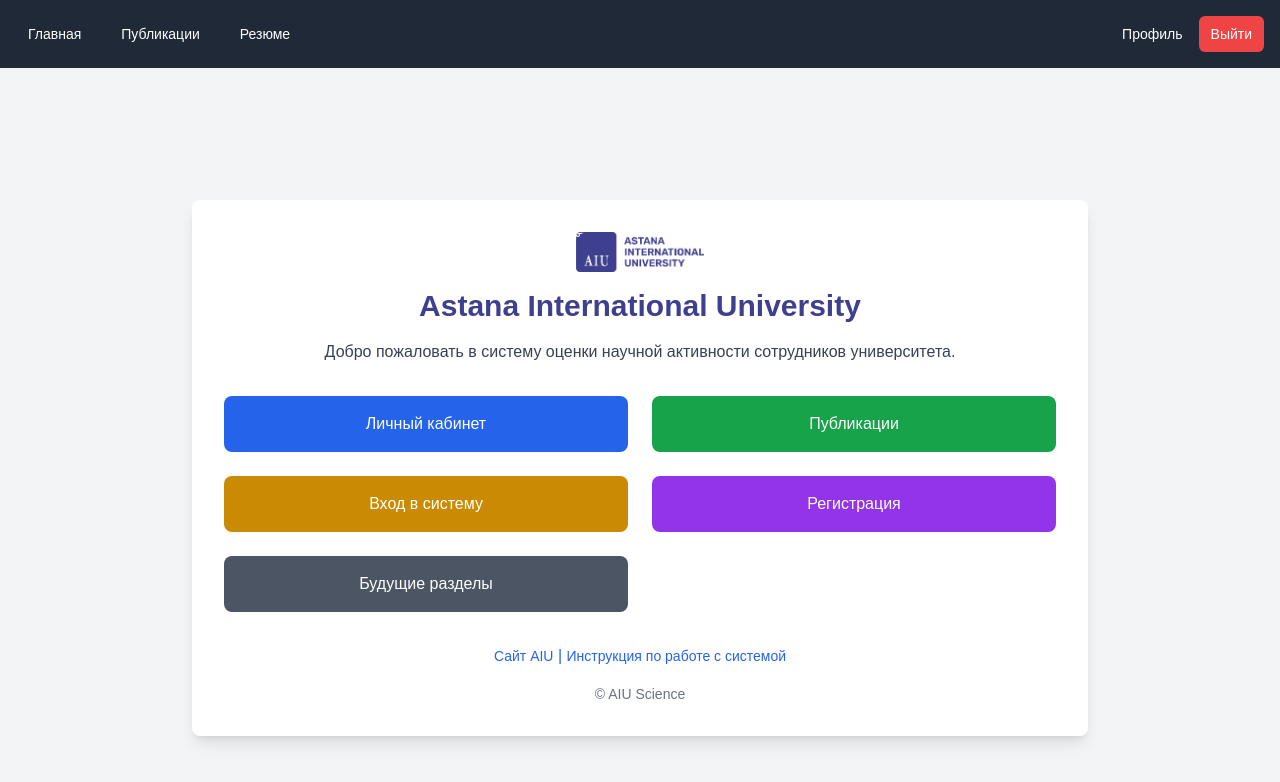
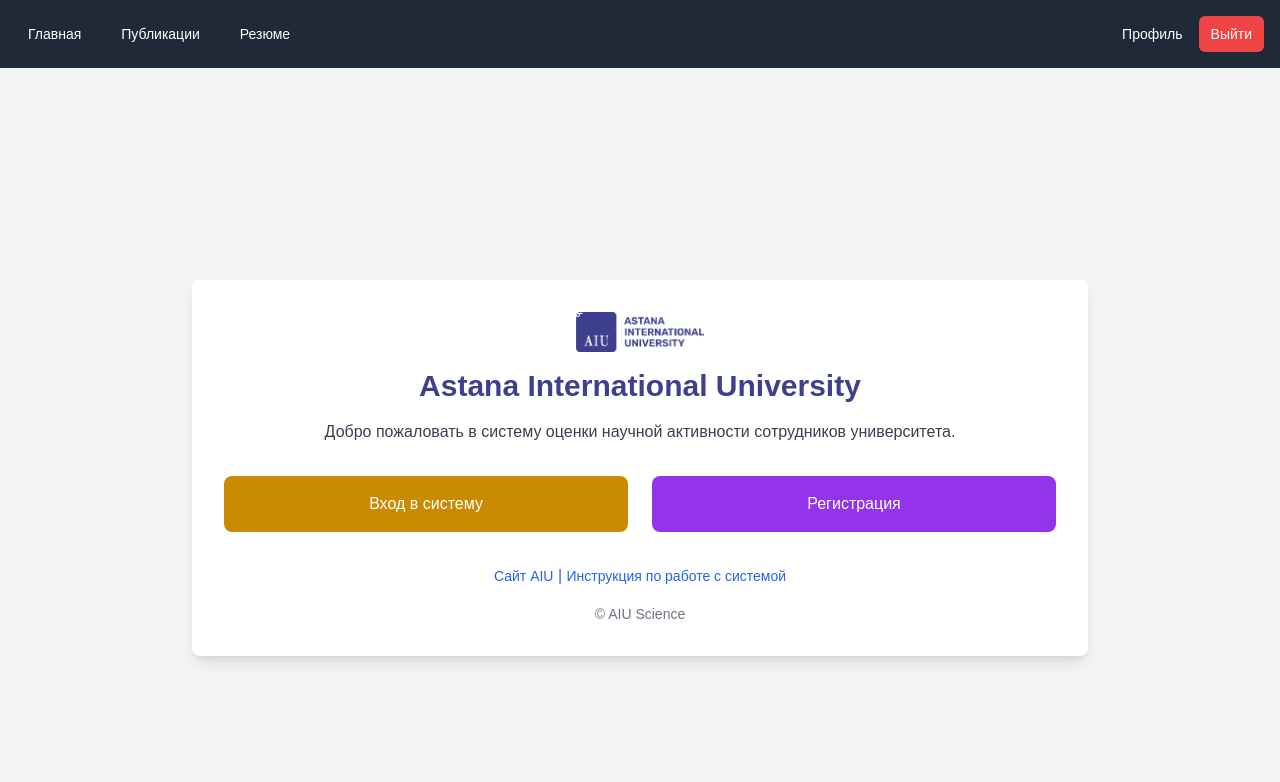
Before and after one commit to AdulIT/aiu-science, a Next.js app: page / in a window 1280 px wide. Shown: the top 782 px of the page. Built offline with nearby package versions, Linux system fonts and the light colour scheme.

Commit message:
refactor: changes on the main page

```diff
--- a/app/admin-publications/page.js
+++ b/app/admin-publications/page.js
@@ -29,6 +29,9 @@
   const [maxYear, setMaxYear] = useState('');
   const [yearRange, setYearRange] = useState({ from: '', to: '' });
 
+  const url = process.env.NEXT_PUBLIC_API_URL;
+
+  console.log(url);
 
   useEffect(() => {
     const fetchData = async () => {
@@ -46,7 +49,8 @@
         }
 
         const response = await makeAuthenticatedRequest(
-          'http://localhost:8080/api/admin/publications',
+        //   `'http://localhost:8080/api/admin/publications'`,
+          `${url}/api/admin/publications`,
           { method: 'GET', headers: { Authorization: `Bearer ${token}` } },
           router
         );
@@ -80,7 +84,8 @@
       try {
         const token = localStorage.getItem('accessToken');
         const response = await makeAuthenticatedRequest(
-          'http://localhost:8080/api/admin/users',
+        //   'http://localhost:8080/api/admin/users',
+          `${url}/api/admin/users`,
           { method: 'GET', headers: { Authorization: `Bearer ${token}` } },
           router
         );
@@ -128,7 +133,7 @@
       return;
     }
 
-    const response = await makeAuthenticatedRequest('http://localhost:8080/api/admin/generateAllPublicationsReport', {
+    const response = await makeAuthenticatedRequest(`${url}/api/admin/generateAllPublicationsReport`, {
       method: 'POST',
       headers: {
         Authorization: `Bearer ${token}`,
@@ -163,7 +168,7 @@
     }
 
     const response = await makeAuthenticatedRequest(
-      `http://localhost:8080/api/admin/generateUserReport`,
+      `${url}/api/admin/generateUserReport`,
       {
         method: 'POST',
         headers: {
@@ -231,7 +236,7 @@
             <label className="mb-1 font-semibold">Фильтр по пользователю:</label>
             <select value={selectedUser} onChange={e => setSelectedUser(e.target.value)} className="px-3 py-2 border rounded-md">
               <option value="">Все пользователи</option>
-              {users.map((user, index) => (
+              {users && users.map((user, index) => (
                 <option key={index} value={user.iin}>{user.fullName}</option>
               ))}
             </select>
--- a/app/dashboard/page.js
+++ b/app/dashboard/page.js
@@ -65,6 +65,11 @@
       fetchUserData();
     }
   }, [router, isAdmin, params?.iin]);
+
+
+const url = process.env.API_URL;
+
+console.log(url);
 
   const handleInputChange = (e) => {
     const { name, value } = e.target;
--- a/app/lib/api.js
+++ b/app/lib/api.js
@@ -1,4 +1,7 @@
 // Функция для обновления токена
+const url = process.env.NEXT_PUBLIC_API_URL;
+
+console.log(url);
 export async function refreshAccessToken() {
   const refreshToken = localStorage.getItem('refreshToken');
 
@@ -8,7 +11,7 @@
   }
 
   try {
-    const response = await fetch('http://localhost:8080/api/auth/refresh-token', {
+    const response = await fetch(`${url}/api/auth/refresh-token`, {
       method: 'POST',
       headers: {
         'Content-Type': 'application/json',
--- a/app/page.js
+++ b/app/page.js
@@ -20,20 +20,11 @@
           </div>
 
           <div className="grid grid-cols-1 md:grid-cols-2 gap-6">
-            <Link href="/dashboard" className="block p-4 bg-blue-600 text-white text-center rounded-lg hover:bg-blue-700 transition duration-300">
-                Личный кабинет
-            </Link>
-            <Link href="/publications" className="block p-4 bg-green-600 text-white text-center rounded-lg hover:bg-green-700 transition duration-300">
-                Публикации
-            </Link>
             <Link href="/login" className="block p-4 bg-yellow-600 text-white text-center rounded-lg hover:bg-yellow-700 transition duration-300">
                 Вход в систему
             </Link>
             <Link href="/register" className="block p-4 bg-purple-600 text-white text-center rounded-lg hover:bg-purple-700 transition duration-300">
                 Регистрация
-            </Link>
-            <Link href="/future" className="block p-4 bg-gray-600 text-white text-center rounded-lg hover:bg-gray-700 transition duration-300">
-                Будущие разделы
             </Link>
           </div>
 
--- a/package.json
+++ b/package.json
@@ -6,7 +6,8 @@
     "dev": "next dev",
     "build": "next build",
     "start": "next start",
-    "lint": "next lint"
+    "lint": "next lint",
+    "deploy": "vercel --prod"
   },
   "dependencies": {
     "@types/jwt-decode": "^3.1.0",
@@ -15,7 +16,8 @@
     "jwt-decode": "^4.0.0",
     "next": "14.2.13",
     "react": "^18",
-    "react-dom": "^18"
+    "react-dom": "^18",
+    "vercel": "^37.14.0"
   },
   "devDependencies": {
     "autoprefixer": "^10.4.20",
```
Also changed, not shown: 1 other file (tests, documents, lock files or other folders).
